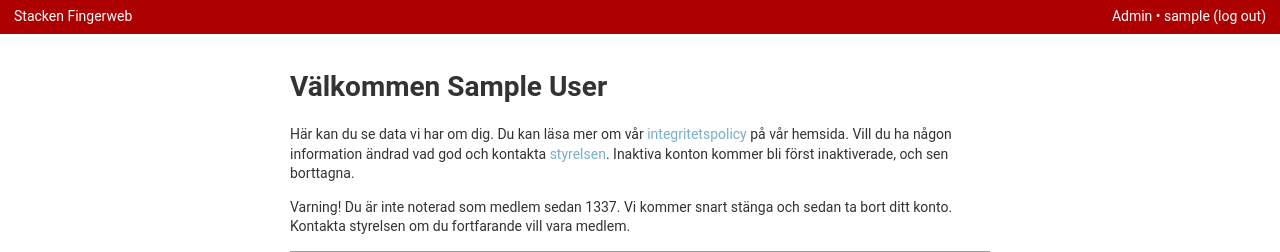
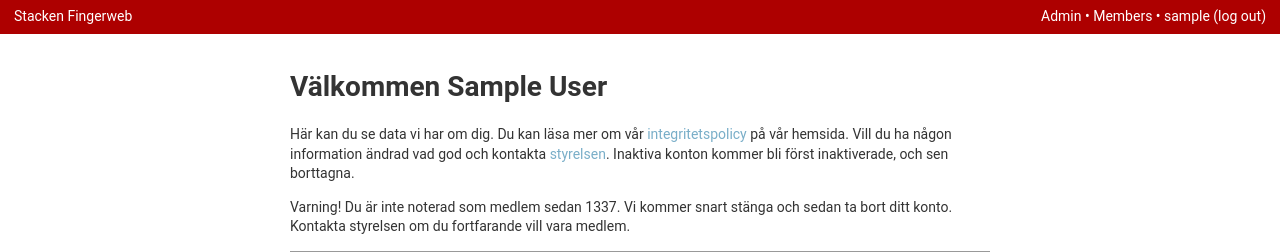
Before and after one commit to stacken/fingerweb, a Django app: page / in a window 1280 px wide. Shown: the top 252 px of the page. Run offline with Django 3.2, Linux system fonts and the light colour scheme; the visitor is signed in with stand-in values (Sample User, id 1); data that the repository does not hold is empty; style sheets or scripts are compiled from the project's sources.

Commit message:
Add a direct link to user management.

```diff
--- a/finger/templates/base.html
+++ b/finger/templates/base.html
@@ -10,7 +10,8 @@
       <a href="/">Stacken Fingerweb</a>
       {% if user.is_superuser %}
       <span class="user">
-	      <a href="/admin/">Admin</a> &bull;
+        <a href="/admin/">Admin</a> &bull;
+        <a href="/admin/finger/user/">Members</a> &bull;
       {% endif %}
       {% if user.is_authenticated %}
 	      {{user}} (<a href="/accounts/logout/">log out</a>)
```
